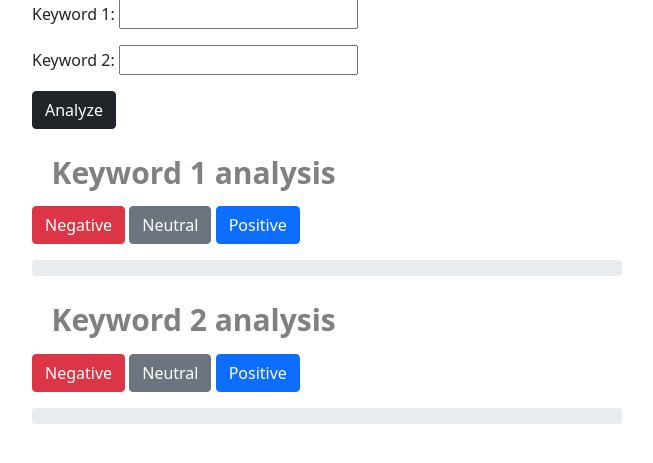
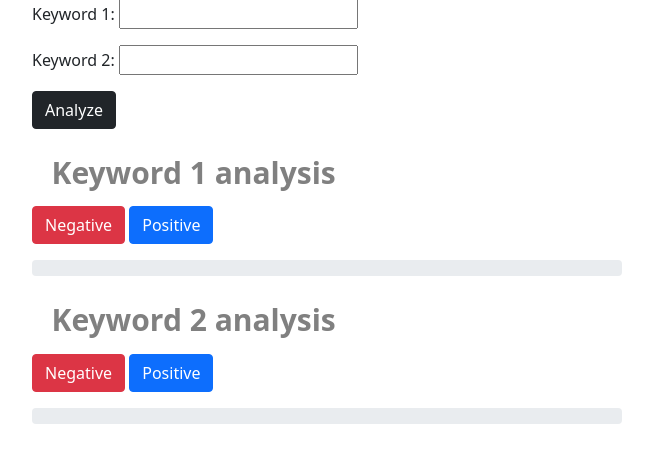
Before and after one commit to Trumbubble/sentiment_analysis, a Flask app: page /hello in a window 1280 px wide. Shown: the part 127-590 px from the top of the page, without its empty margins (68-721 px from the left). Run offline with Flask 2, Linux system fonts and the light colour scheme; parts of the project's set-up code (start-up, migrations or seed data) failed here and were passed over; some libraries are stand-ins or nearby versions.

Commit message:
Final Touches

```diff
--- a/templates/index.html
+++ b/templates/index.html
@@ -24,10 +24,8 @@
                         var neutral1=0;
                         $('#keyword1title').text("Keyword 1:"+keyword1+" analysis for negative, neutral and positive tweets");
                         $('#positive1').text("Positive:"+positivity1+"%");
-                        $('#neutral1').text("Neutral:"+neutral1+"%");
                         $('#negative1').text("Negative:"+negativity1+"%");
                         $( "#progressbar1_negative" ).width(negativity1+"%");
-                        $( "#progressbar1_neutral" ).width(neutral1+"%");
                         $( "#progressbar1_positive" ).width(positivity1+"%");
                         })};
                         if(keyword2!='') {
@@ -40,10 +38,8 @@
                         var neutral2=0;
                         $('#keyword2title').text("Keyword 2:"+keyword2+" analysis for negative, neutral and positive tweets");
                         $('#positive2').text("Positive:"+positivity2+"%");
-                        $('#neutral2').text("Neutral:"+neutral2+"%");
                         $('#negative2').text("Negative:"+negativity2+"%");
                         $( "#progressbar2_negative" ).width(negativity2+"%");
-                        $( "#progressbar2_neutral" ).width(neutral2+"%");
                         $( "#progressbar2_positive" ).width(positivity2+"%");
 
                         })};
@@ -116,25 +112,18 @@
                     <button id="negative1" type="button" class="btn btn-danger">
                         Negative <span class="badge badge-danger"></span>
                     </button>
-                    <button id="neutral1" type="button" class="btn btn-secondary">
-                        Neutral <span class="badge badge-secondary"></span>
-                    </button>
                     <button id="positive1" type="button" class="btn btn-primary">
                         Positive <span class="badge badge-primary"></span>
                     </button>
                     <p></p>
                     <div class="progress" style="width:50%">
-                        <div id="progressbar1_negative" class="progress-bar" role="progressbar" style="width: 0%" aria-valuenow="15" aria-valuemin="0" aria-valuemax="100"></div>
-                        <div id="progressbar1_neutral" class="progress-bar bg-success" role="progressbar" style="width: 0%" aria-valuenow="30" aria-valuemin="0" aria-valuemax="100"></div>
-                        <div id="progressbar1_positive" class="progress-bar bg-info" role="progressbar" style="width: 0%" aria-valuenow="20" aria-valuemin="0" aria-valuemax="100"></div>
+                        <div id="progressbar1_negative" class="progress-bar btn-danger" role="progressbar" style="width: 0%" aria-valuenow="15" aria-valuemin="0" aria-valuemax="100"></div>
+                        <div id="progressbar1_positive" class="progress-bar btn-primary" role="progressbar" style="width: 0%" aria-valuenow="20" aria-valuemin="0" aria-valuemax="100"></div>
                     </div>
                     <p></p>
                     <h1><span id="keyword2title" class="badge badge-secondary" style="color:grey">Keyword 2 analysis</span></h1>
                         <button id="negative2" type="button" class="btn btn-danger">
                             Negative <span class="badge badge-danger"></span>
-                        </button>
-                        <button id="neutral2" type="button" class="btn btn-secondary">
-                            Neutral <span class="badge badge-secondary"></span>
                         </button>
                         <button id="positive2" type="button" class="btn btn-primary">
                             Positive <span class="badge badge-primary"></span>
@@ -142,7 +131,7 @@
                         <p></p>
                         <div class="progress" style="width:50%">
                             <div id="progressbar2_negative" class="progress-bar" role="progressbar" style="width: 0%" aria-valuenow="15" aria-valuemin="0" aria-valuemax="100"></div>
-                            <div id="progressbar2_neutral" class="progress-bar bg-success" role="progressbar" style="width: 0%" aria-valuenow="30" aria-valuemin="0" aria-valuemax="100"></div>
+
                             <div id="progressbar2_positive" class="progress-bar bg-info" role="progressbar" style="width: 0%" aria-valuenow="20" aria-valuemin="0" aria-valuemax="100"></div>
                         </div>
                     <p>&nbsp;</p>
```
